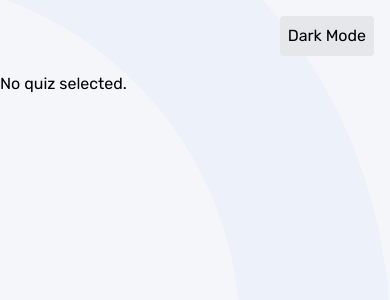
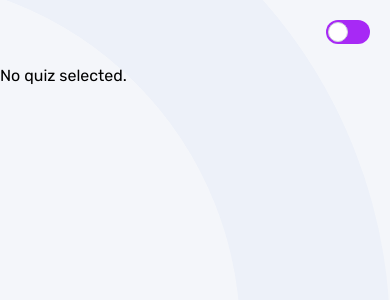
Before and after one commit to Tawphiq/frontend-quiz-app, a React (Vite) app: page /quiz in a window 390 px wide. Shown: the top 300 px of the page. Built offline with nearby package versions, Linux system fonts and the light colour scheme; a web font is replaced by a local one.

Commit message:
"toggle button"

```diff
--- a/src/components/Header.tsx
+++ b/src/components/Header.tsx
@@ -1,21 +1,13 @@
+// src/components/Header.tsx
 import React from 'react';
-import { useTheme } from '../context/ThemeContext';
-
+import ThemeToggle from './ThemeToggle';
 
 const Header: React.FC = () => {
-    const { theme, toggleTheme } = useTheme();
-    return(
-        <header className="p-4 grid justify-end">
-           <button
-              onClick={toggleTheme}
-              className="p-2 bg-gray-200 dark:bg-gray-700 rounded"
-            >
-              {theme === 'light' ? 'Dark Mode' : 'Light Mode'}
-            </button>
-          </header>
-    )
-
-}
-
+  return (
+    <header className="flex justify-end items-center p-5 md:p-10">
+      <ThemeToggle />
+    </header>
+  );
+};
 
 export default Header;
--- /dev/null
+++ b/src/components/ThemeToggle.tsx
@@ -0,0 +1,22 @@
+// src/components/ThemeToggle.tsx
+import React from 'react';
+import { useTheme } from '../context/ThemeContext';
+
+const ThemeToggle: React.FC = () => {
+  const { theme, toggleTheme } = useTheme();
+
+  return (
+    <label className="inline-flex items-center cursor-pointer">
+      <input
+        type="checkbox"
+        value=""
+        className="sr-only peer"
+        checked={theme === 'dark'}
+        onChange={toggleTheme}
+      />
+      <div className="relative w-11 h-6 bg-purple rounded-full peer peer-checked:after:translate-x-full rtl:peer-checked:after:-translate-x-full peer-checked:after:border-white after:content-[''] after:absolute after:top-[2px] after:start-[2px] after:bg-white after:border-gray-300 after:border after:rounded-full after:h-5 after:w-5 after:transition-all"></div>
+    </label>
+  );
+};
+
+export default ThemeToggle;
--- a/tailwind.config.js
+++ b/tailwind.config.js
@@ -20,7 +20,8 @@ export default {
         darkbg: "#313E51",
         dark: "#3B4D66",
         darkthin: "#626C7F",
-        thinlight: "#ABC1E1"
+        thinlight: "#ABC1E1",
+        purple:"#A729F5"
 
       }
     },
```
